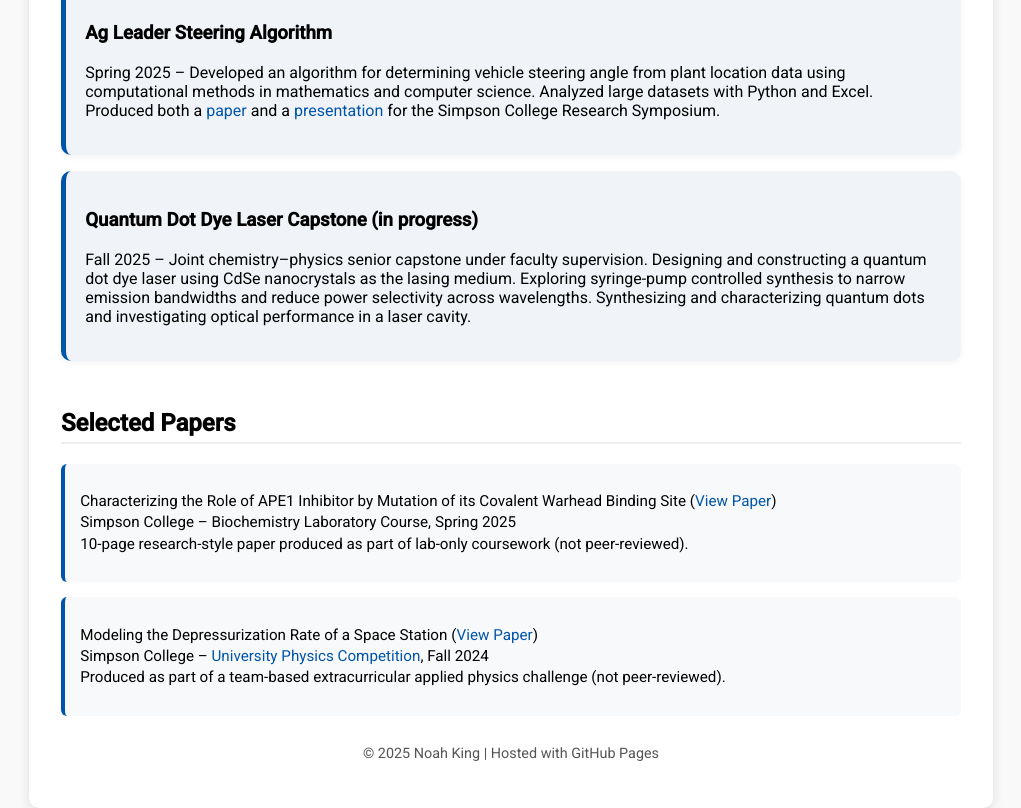
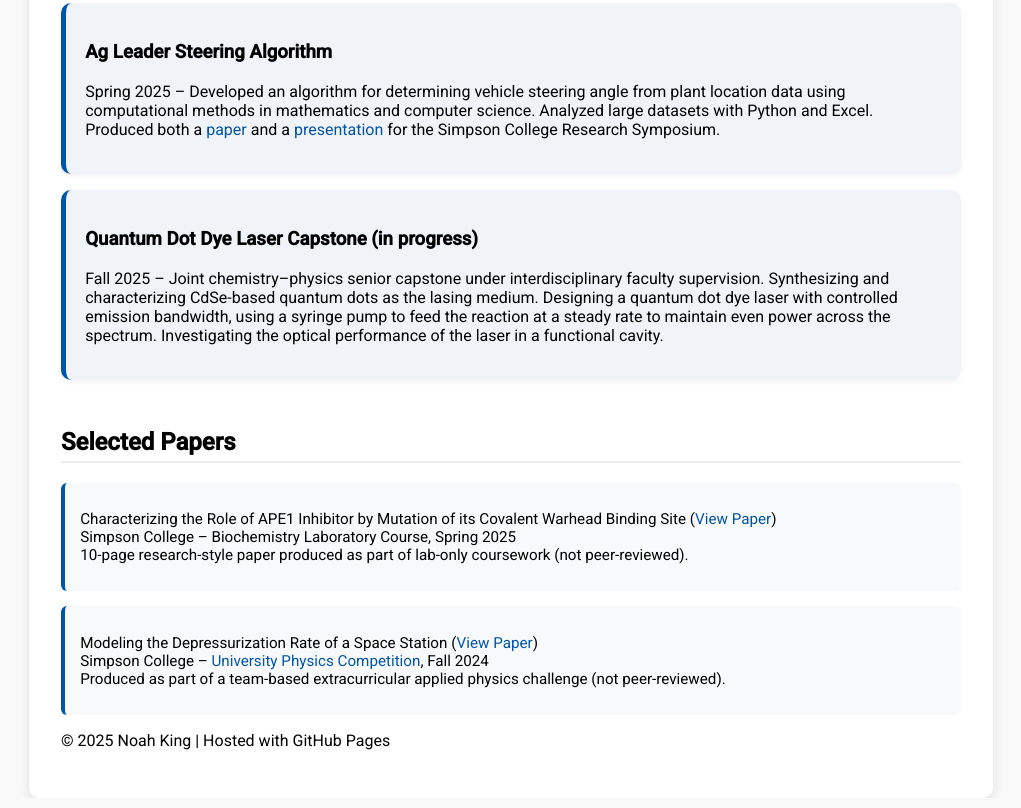
Before and after one commit to starwarsman981/starwarsman981.github.io, a plain HTML site: page index.html in a window 1280 px wide. Shown: the part 961-1769 px from the top of the page, without its empty margins (129-1150 px from the left). Drawn offline with Linux system fonts and the light colour scheme.

Commit message:
Add files via upload

```diff
--- a/index.html
+++ b/index.html
@@ -31,7 +31,7 @@
     <!-- Research Statement -->
     <section class="research-statement">
       <p>
-        I am an undergraduate student interested in materials chemistry, physical chemistry, and the intersection of chemistry and physics. I enjoy learning and am motivated to continue expanding my knowledge through research. My experience spans hydrogel patterning, quantum dot lasers, and applied computational analysis, preparing me for graduate-level studies in these interdisciplinary areas.
+        I am an undergraduate student interested in materials chemistry, physical chemistry, and the intersection of chemistry and physics. I enjoy learning and am motivated to continue expanding my knowledge through research. My experience spans hydrogel patterning through surface modification and molding, quantum dot synthesis and characterization, and computational modeling. I have worked with optical characterization of quantum dot systems, including investigating their emission properties and integrating them into laser setups.
       </p>
     </section>
 
@@ -80,7 +80,7 @@
       <div class="project-card">
         <h3>Quantum Dot Dye Laser Capstone (in progress)</h3>
         <p>
-          Fall 2025 – Joint chemistry–physics senior capstone under faculty supervision. Designing and constructing a quantum dot dye laser using CdSe nanocrystals as the lasing medium. Exploring syringe-pump controlled synthesis to narrow emission bandwidths and reduce power selectivity across wavelengths. Synthesizing and characterizing quantum dots and investigating optical performance in a laser cavity.
+          Fall 2025 – Joint chemistry–physics senior capstone under interdisciplinary faculty supervision. Synthesizing and characterizing CdSe-based quantum dots as the lasing medium. Designing a quantum dot dye laser with controlled emission bandwidth, using a syringe pump to feed the reaction at a steady rate to maintain even power across the spectrum. Investigating the optical performance of the laser in a functional cavity.
         </p>
       </div>
 
--- a/style.css
+++ b/style.css
@@ -147,28 +147,3 @@ a:hover {
   border-radius: 6px;
   margin-bottom: 1em;
   font-size: 0.95em;
-  line-height: 1.4em;
-}
-
-.paper-card a {
-  color: #0055aa;
-}
-
-.paper-card a:hover {
-  text-decoration: underline;
-}
-
-/* Footer */
-footer {
-  margin-top: 2em;
-  font-size: 0.9em;
-  color: #555;
-  text-align: center;
-}
-
-/* Responsive tweaks */
-@media (max-width: 600px) {
-  .hero {
-    flex-direction: column;
-  }
-}
```
